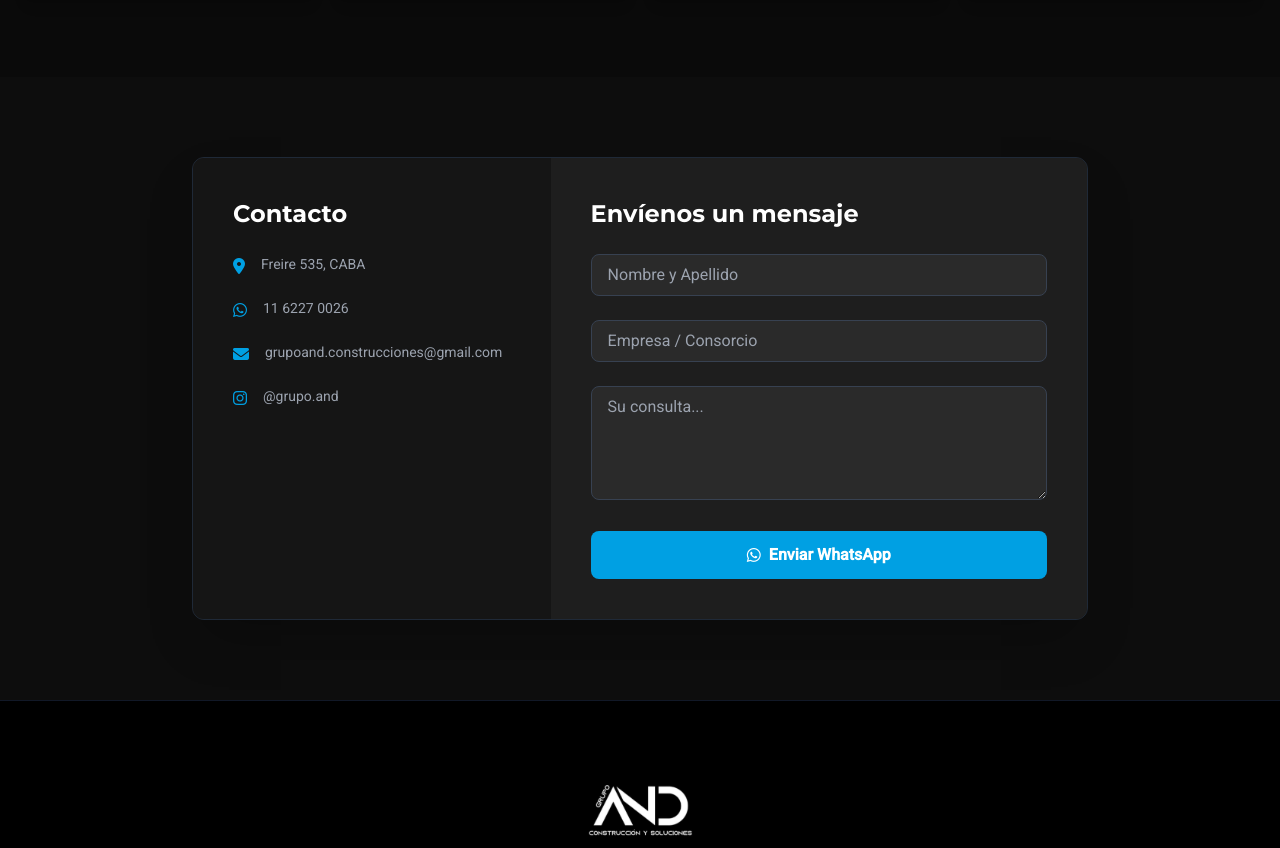
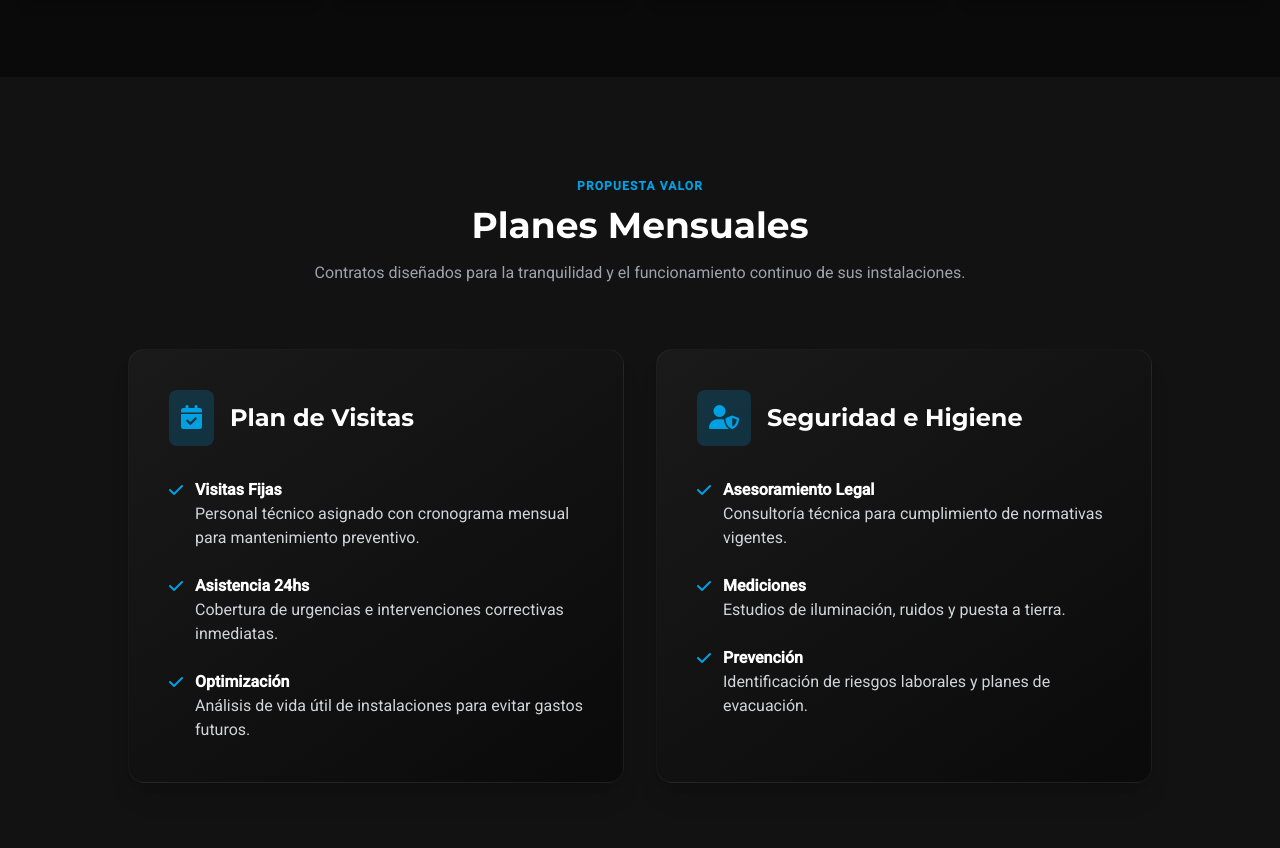
Before and after one commit to papamasro/grupoand2, a plain HTML site: page index.html in a window 1280 px wide. Shown: the part 1928-2776 px from the top of the page. Drawn offline with nearby package versions, Linux system fonts and the light colour scheme.

Commit message:
Update index.html

```diff
--- a/index.html
+++ b/index.html
@@ -92,6 +92,11 @@
             box-shadow: 0 10px 25px -5px rgba(0, 160, 227, 0.15);
             border-bottom: 3px solid #00a0e3;
             background-color: #252525;
+        }
+
+        .plan-card {
+            border: 1px solid rgba(255,255,255,0.05);
+            background: linear-gradient(145deg, #1a1a1a, #0a0a0a);
         }
     </style>
 </head>
@@ -234,6 +239,67 @@
         </div>
     </section>
 
+    <!-- Sección Planes (Re-agregada) -->
+    <section id="planes" class="py-24 bg-brand-dark overflow-hidden">
+        <div class="container mx-auto px-6">
+            <div class="text-center max-w-3xl mx-auto mb-16 fade-in-up">
+                <span class="text-brand-blue font-bold tracking-widest uppercase text-xs">Propuesta Valor</span>
+                <h2 class="text-4xl font-heading font-bold text-white mb-4 mt-2">Planes Mensuales</h2>
+                <p class="text-gray-400">Contratos diseñados para la tranquilidad y el funcionamiento continuo de sus instalaciones.</p>
+            </div>
+
+            <div class="grid grid-cols-1 md:grid-cols-2 gap-8 max-w-5xl mx-auto">
+                <!-- Tarjeta Plan Visitas -->
+                <div class="plan-card p-10 rounded-2xl shadow-xl fade-in-up">
+                    <div class="flex items-center gap-4 mb-8">
+                        <div class="p-3 bg-brand-blue/20 rounded-lg text-brand-blue text-2xl">
+                            <i class="fas fa-calendar-check"></i>
+                        </div>
+                        <h3 class="text-2xl font-heading font-bold text-white">Plan de Visitas</h3>
+                    </div>
+                    <ul class="space-y-6 text-gray-300">
+                        <li class="flex items-start gap-3">
+                            <i class="fas fa-check text-brand-blue mt-1"></i>
+                            <div><strong class="text-white block">Visitas Fijas</strong> Personal técnico asignado con cronograma mensual para mantenimiento preventivo.</div>
+                        </li>
+                        <li class="flex items-start gap-3">
+                            <i class="fas fa-check text-brand-blue mt-1"></i>
+                            <div><strong class="text-white block">Asistencia 24hs</strong> Cobertura de urgencias e intervenciones correctivas inmediatas.</div>
+                        </li>
+                        <li class="flex items-start gap-3">
+                            <i class="fas fa-check text-brand-blue mt-1"></i>
+                            <div><strong class="text-white block">Optimización</strong> Análisis de vida útil de instalaciones para evitar gastos futuros.</div>
+                        </li>
+                    </ul>
+                </div>
+
+                <!-- Tarjeta Seguridad e Higiene -->
+                <div class="plan-card p-10 rounded-2xl shadow-xl fade-in-up delay-200">
+                    <div class="flex items-center gap-4 mb-8">
+                        <div class="p-3 bg-brand-blue/20 rounded-lg text-brand-blue text-2xl">
+                            <i class="fas fa-user-shield"></i>
+                        </div>
+                        <h3 class="text-2xl font-heading font-bold text-white">Seguridad e Higiene</h3>
+                    </div>
+                    <ul class="space-y-6 text-gray-300">
+                        <li class="flex items-start gap-3">
+                            <i class="fas fa-check text-brand-blue mt-1"></i>
+                            <div><strong class="text-white block">Asesoramiento Legal</strong> Consultoría técnica para cumplimiento de normativas vigentes.</div>
+                        </li>
+                        <li class="flex items-start gap-3">
+                            <i class="fas fa-check text-brand-blue mt-1"></i>
+                            <div><strong class="text-white block">Mediciones</strong> Estudios de iluminación, ruidos y puesta a tierra.</div>
+                        </li>
+                        <li class="flex items-start gap-3">
+                            <i class="fas fa-check text-brand-blue mt-1"></i>
+                            <div><strong class="text-white block">Prevención</strong> Identificación de riesgos laborales y planes de evacuación.</div>
+                        </li>
+                    </ul>
+                </div>
+            </div>
+        </div>
+    </section>
+
     <!-- Sección Contacto -->
     <section id="contacto" class="py-20 bg-[#0d0d0d]">
         <div class="container mx-auto px-6">
@@ -292,7 +358,7 @@
             <div class="w-full h-px bg-gradient-to-r from-transparent via-gray-800 to-transparent mb-8"></div>
 
             <div class="flex flex-col md:flex-row justify-between items-center gap-6">
-                <!-- Dirección y Horarios (Sin links a la nada) -->
+                <!-- Dirección y Horarios -->
                 <div class="text-center md:text-left">
                     <p class="text-gray-200 text-sm font-bold flex items-center justify-center md:justify-start gap-2">
                         <i class="fas fa-map-marker-alt text-brand-blue"></i> Freire 535, CABA
@@ -336,8 +402,11 @@
             // Navbar dinámico
             window.addEventListener('scroll', () => {
                 const nav = document.getElementById('navbar');
-                if(window.scrollY > 50) nav.classList.add('py-2', 'bg-black');
-                else nav.classList.remove('py-2', 'bg-black');
+                if(window.scrollY > 50) {
+                    nav.classList.add('py-2', 'bg-black');
+                } else {
+                    nav.classList.remove('py-2', 'bg-black');
+                }
             });
         });
     </script>
```
